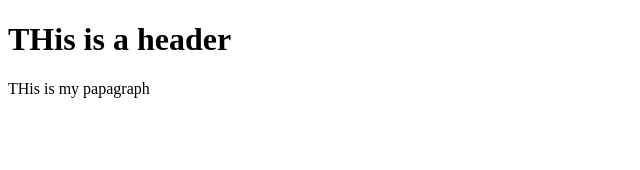
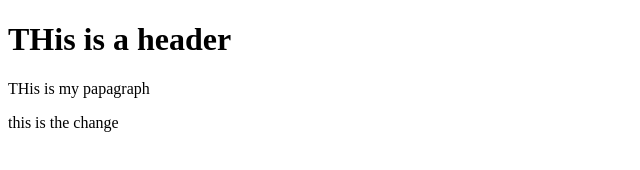
Before and after one commit to jaydavis74/git-test, a plain HTML site: page index.html in a window 1280 px wide. Shown: the whole page, without its empty margins (0-640 px from the left). Drawn offline with Linux system fonts and the light colour scheme.

Commit message:
third commit

```diff
--- a/index.html
+++ b/index.html
@@ -3,5 +3,7 @@
     <body>
         <h1>THis is a header</h1>
         <p>THis is my papagraph</p>
+        <p>this is the change
+        </p>
     </body>
 </html>
```
